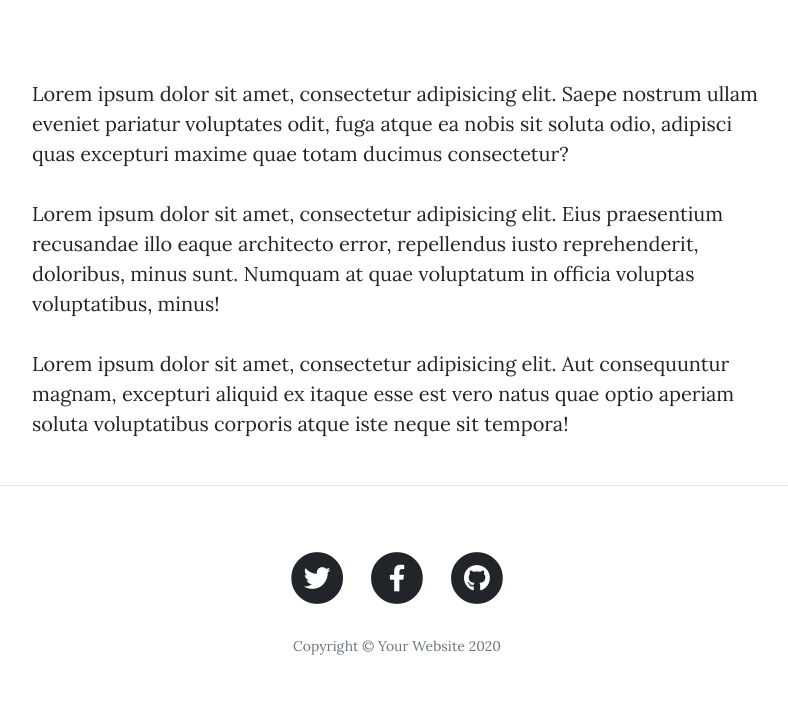
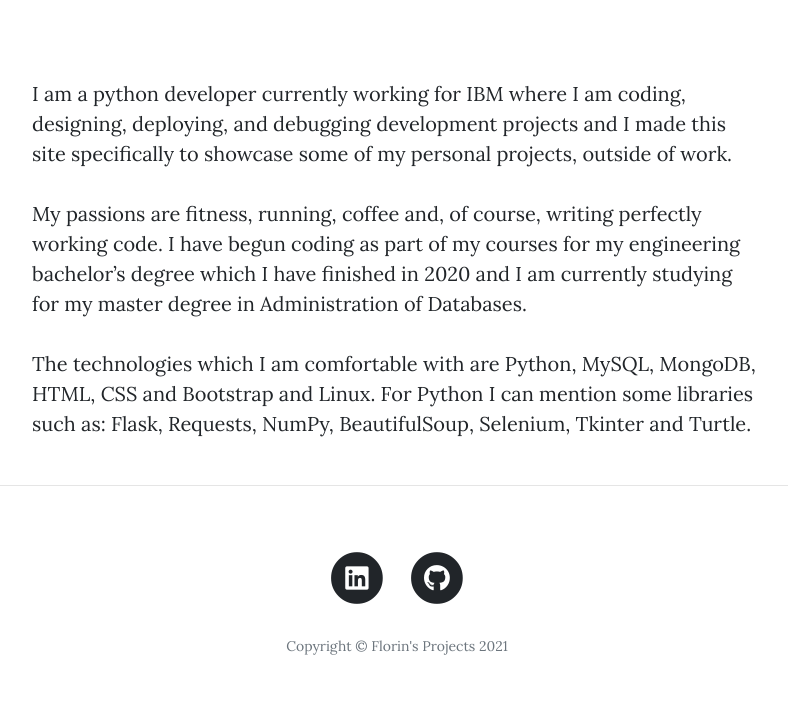
Before and after one commit to CiortanFlorin/Blog, a Flask app: page /about in a window 1280 px wide. Shown: the part 533-1255 px from the top of the page, without its empty margins (243-1031 px from the left). Run offline with Flask 2, Linux system fonts and the light colour scheme; some libraries are stand-ins or nearby versions.

Commit message:
Personalize site with new images, links for social media, and about text Make contact page functional

```diff
--- a/main.py
+++ b/main.py
@@ -1,4 +1,4 @@
-from flask import Flask, render_template, redirect, url_for, flash, abort
+from flask import Flask, render_template, redirect, url_for, flash, abort, request
 from flask_bootstrap import Bootstrap
 from flask_ckeditor import CKEditor
 from datetime import date
@@ -11,11 +11,17 @@ from forms import CreatePostForm, CreateUser, LoginUser, CommentForm
 from flask_gravatar import Gravatar
 from functools import wraps
 import os
+import smtplib
+import requests
 
 app = Flask(__name__)
 app.config['SECRET_KEY'] = os.environ.get("SECRET_KEY")
 ckeditor = CKEditor(app)
 Bootstrap(app)
+
+##EMAIL DETAILS
+my_email = "florin.test12@gmail.com"
+email ="florin.ciortan@hotmail.com"
 
 ##CONNECT TO DB
 app.config['SQLALCHEMY_DATABASE_URI'] = os.environ.get("DATABASE_URL", "sqlite:///blog.db")
@@ -151,8 +157,20 @@ def about():
     return render_template("about.html", current_user=current_user)
 
 
-@app.route("/contact")
+@app.route("/contact", methods=["GET", "POST"])
 def contact():
+    if request.method == "POST":
+        data = request.form
+        msg = f'Name: {data["name"]}\nE-mail: {data["email"]}\nPhone: {data["phone"]}\nMessage: {data["message"]}'
+        print(msg)
+        with smtplib.SMTP("smtp.gmail.com") as connection:
+            connection.starttls()
+            connection.login(user=my_email, password=os.environ.get("PASSWORD"))
+            connection.sendmail(
+                from_addr=my_email,
+                to_addrs=email,
+                msg=f"Subject: NEW CONTACT\n\n{msg}")
+        return redirect(url_for("get_all_posts"))
     return render_template("contact.html", current_user=current_user)
 
 
--- a/templates/about.html
+++ b/templates/about.html
@@ -1,7 +1,7 @@
 {% include "header.html" %}
 
   <!-- Page Header -->
-  <header class="masthead" style="background-image: url({{ url_for('static', filename='img/about-bg.jpg')}})">
+  <header class="masthead" style="background-image: url('https://images.unsplash.com/photo-1515879218367-8466d910aaa4?ixid=MnwxMjA3fDB8MHxwaG90by1wYWdlfHx8fGVufDB8fHx8&ixlib=rb-1.2.1&auto=format&fit=crop&w=1050&q=80')">
     <div class="overlay"></div>
     <div class="container">
       <div class="row">
@@ -19,9 +19,9 @@
   <div class="container">
     <div class="row">
       <div class="col-lg-8 col-md-10 mx-auto">
-        <p>Lorem ipsum dolor sit amet, consectetur adipisicing elit. Saepe nostrum ullam eveniet pariatur voluptates odit, fuga atque ea nobis sit soluta odio, adipisci quas excepturi maxime quae totam ducimus consectetur?</p>
-        <p>Lorem ipsum dolor sit amet, consectetur adipisicing elit. Eius praesentium recusandae illo eaque architecto error, repellendus iusto reprehenderit, doloribus, minus sunt. Numquam at quae voluptatum in officia voluptas voluptatibus, minus!</p>
-        <p>Lorem ipsum dolor sit amet, consectetur adipisicing elit. Aut consequuntur magnam, excepturi aliquid ex itaque esse est vero natus quae optio aperiam soluta voluptatibus corporis atque iste neque sit tempora!</p>
+        <p>I am a python developer currently working for IBM where I am coding, designing, deploying, and debugging development projects and I made this site specifically to showcase some of my personal projects, outside of work.</p>
+        <p>My passions are fitness, running, coffee and, of course, writing perfectly working code. I have begun coding as part of my courses for my engineering bachelor’s degree which I have finished in 2020 and I am currently studying for my master degree in Administration of Databases.</p>
+        <p>The technologies which I am comfortable with are Python, MySQL, MongoDB,  HTML, CSS and Bootstrap and Linux. For Python I can mention some libraries such as: Flask, Requests, NumPy, BeautifulSoup, Selenium, Tkinter and Turtle.</p>
       </div>
     </div>
   </div>
--- a/templates/footer.html
+++ b/templates/footer.html
@@ -5,23 +5,15 @@
         <div class="col-lg-8 col-md-10 mx-auto">
           <ul class="list-inline text-center">
             <li class="list-inline-item">
-              <a href="#">
+              <a href="https://www.linkedin.com/in/florin-ciortan-186143195/">
                 <span class="fa-stack fa-lg">
                   <i class="fas fa-circle fa-stack-2x"></i>
-                  <i class="fab fa-twitter fa-stack-1x fa-inverse"></i>
+                  <i class="fab fa-linkedin fa-stack-1x fa-inverse"></i>
                 </span>
               </a>
             </li>
             <li class="list-inline-item">
-              <a href="#">
-                <span class="fa-stack fa-lg">
-                  <i class="fas fa-circle fa-stack-2x"></i>
-                  <i class="fab fa-facebook-f fa-stack-1x fa-inverse"></i>
-                </span>
-              </a>
-            </li>
-            <li class="list-inline-item">
-              <a href="#">
+              <a href="https://github.com/ciortan123">
                 <span class="fa-stack fa-lg">
                   <i class="fas fa-circle fa-stack-2x"></i>
                   <i class="fab fa-github fa-stack-1x fa-inverse"></i>
@@ -29,7 +21,7 @@
               </a>
             </li>
           </ul>
-          <p class="copyright text-muted">Copyright &copy; Your Website 2020</p>
+          <p class="copyright text-muted">Copyright &copy; Florin's Projects 2021</p>
         </div>
       </div>
     </div>
--- a/templates/header.html
+++ b/templates/header.html
@@ -8,7 +8,7 @@
   <meta name="description" content="">
   <meta name="author" content="">
 
-  <title>Florin's Blog</title>
+  <title>Florin's Projects</title>
 
   <!-- Bootstrap core CSS -->
   <link href="{{ url_for('static', filename='vendor/bootstrap/css/bootstrap.min.css') }}" rel="stylesheet">
@@ -28,7 +28,7 @@
   <!-- Navigation -->
   <nav class="navbar navbar-expand-lg navbar-light fixed-top" id="mainNav">
     <div class="container">
-      <a class="navbar-brand" href="{{url_for('get_all_posts')}}">Florin's Blog</a>
+      <a class="navbar-brand" href="{{url_for('get_all_posts')}}">Florin's Projects</a>
       <button class="navbar-toggler navbar-toggler-right" type="button" data-toggle="collapse" data-target="#navbarResponsive" aria-controls="navbarResponsive" aria-expanded="false" aria-label="Toggle navigation">
         Menu
         <i class="fas fa-bars"></i>
--- a/templates/index.html
+++ b/templates/index.html
@@ -1,14 +1,14 @@
 {% include "header.html" %}
 
   <!-- Page Header -->
-  <header class="masthead" style="background-image: url('https://images.unsplash.com/photo-1470092306007-055b6797ca72?ixlib=rb-1.2.1&auto=format&fit=crop&w=668&q=80')">
+  <header class="masthead" style="background-image: url('https://images.unsplash.com/photo-1510941005693-77a52ac643d4?ixid=MnwxMjA3fDB8MHxwaG90by1wYWdlfHx8fGVufDB8fHx8&ixlib=rb-1.2.1&auto=format&fit=crop&w=1993&q=80')">
     <div class="overlay"></div>
     <div class="container">
       <div class="row">
         <div class="col-lg-8 col-md-10 mx-auto">
           <div class="site-heading">
-            <h1>Florin's Blog</h1>
-            <span class="subheading">A collection of random musings.</span>
+            <h1>Florin's Projects</h1>
+            <span class="subheading">A showcase of my work</span>
           </div>
         </div>
       </div>
--- a/templates/login.html
+++ b/templates/login.html
@@ -5,7 +5,7 @@
 {% include "header.html" %}
 
   <!-- Page Header -->
-  <header class="masthead" style="background-image: url('https://images.unsplash.com/photo-1484100356142-db6ab6244067?ixlib=rb-1.2.1&ixid=eyJhcHBfaWQiOjEyMDd9&auto=format&fit=crop&w=800&q=80')">
+  <header class="masthead" style="background-image: url('https://images.unsplash.com/photo-1509822929063-6b6cfc9b42f2?ixid=MnwxMjA3fDB8MHxwaG90by1wYWdlfHx8fGVufDB8fHx8&ixlib=rb-1.2.1&auto=format&fit=crop&w=1050&q=80')">
     <div class="overlay"></div>
     <div class="container">
       <div class="row">
--- a/templates/register.html
+++ b/templates/register.html
@@ -5,7 +5,7 @@
 {% include "header.html" %}
 
   <!-- Page Header -->
-  <header class="masthead" style="background-image: url('https://images.unsplash.com/photo-1531592937781-344ad608fabf?ixlib=rb-1.2.1&ixid=eyJhcHBfaWQiOjEyMDd9&auto=format&fit=crop&w=800&q=80')">
+  <header class="masthead" style="background-image: url('https://images.unsplash.com/photo-1593238350099-405c38243571?ixid=MnwxMjA3fDB8MHxwaG90by1wYWdlfHx8fGVufDB8fHx8&ixlib=rb-1.2.1&auto=format&fit=crop&w=1050&q=80')">
     <div class="overlay"></div>
     <div class="container">
       <div class="row">
```
Also changed, not shown: templates/contact.html (+5 -5 lines).
